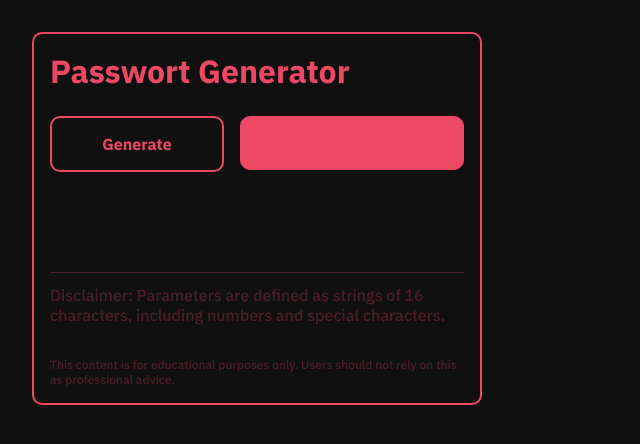
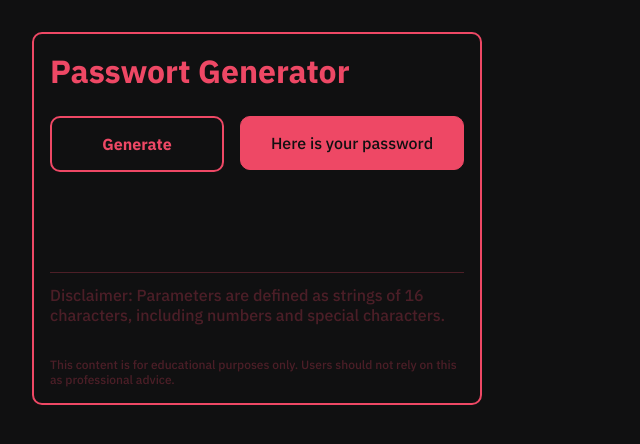
Before and after one commit to ynkroo/WEB_ISA.F24, a browser extension: page Yannick/Chrome_Passwort_Generator/index.html in a window 1280 px wide. Shown: the whole page, without its empty margins (0-640 px from the left). Drawn offline with nearby package versions, Linux system fonts and the light colour scheme.

Commit message:
Update Placeholder

```diff
--- a/Yannick/Chrome_Passwort_Generator/index.html
+++ b/Yannick/Chrome_Passwort_Generator/index.html
@@ -18,7 +18,11 @@
     <main>
       <button id="pressButton"><h2>Generate</h2></button>
       <div>
-        <input type="text" id="passwordBox" aria-label="Generated password" />
+        <input
+          type="text"
+          id="passwordBox"
+          placeholder="Here is your password"
+        />
       </div>
     </main>
     <section class="disclaimer">
--- a/Yannick/Chrome_Passwort_Generator/style.css
+++ b/Yannick/Chrome_Passwort_Generator/style.css
@@ -89,3 +89,9 @@ footer {
   margin-top: 24px;
   padding-top: 8px;
 }
+
+::placeholder {
+  font-size: 1rem;
+  color: #101011;
+  font-weight: 500;
+}
```
